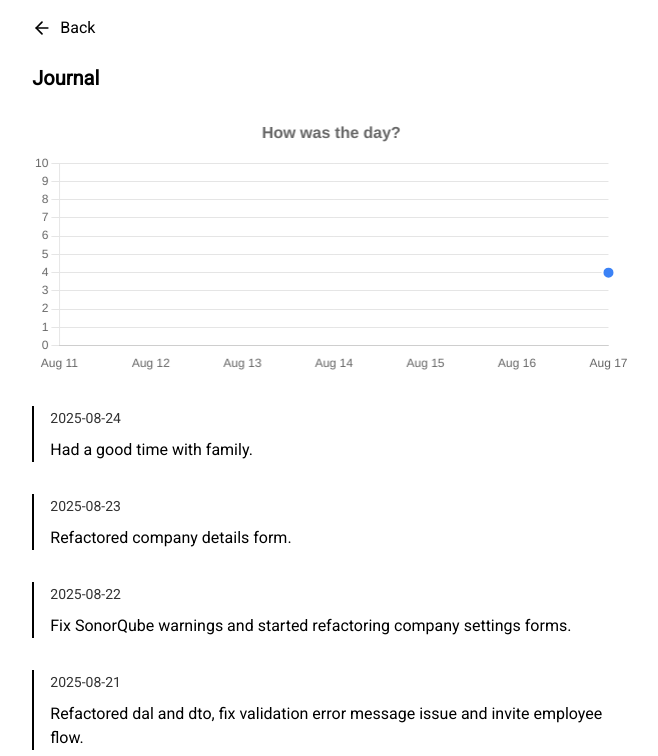
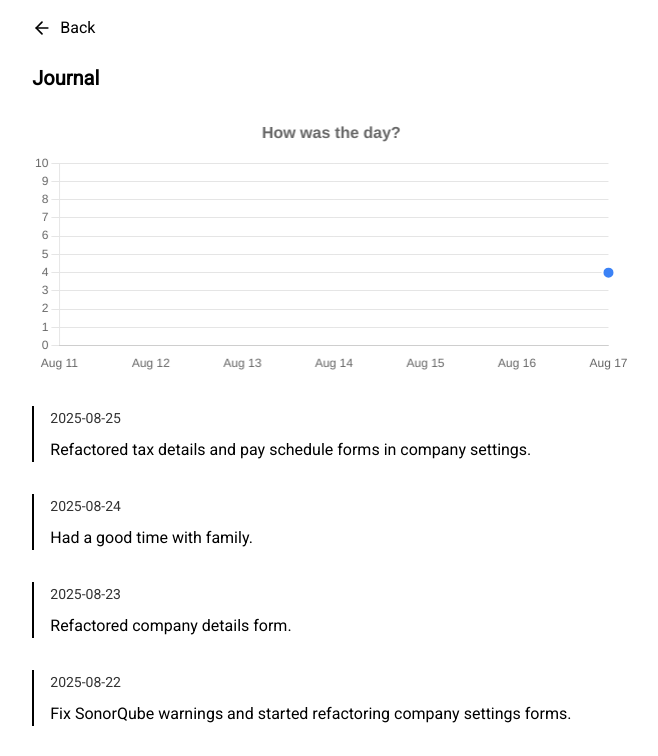
Before and after one commit to minamicode/minamicode.com, a Next.js app: page /journal in a window 1280 px wide. Shown: the top 756 px of the page, without its empty margins (309-967 px from the left). Built offline with nearby package versions, Linux system fonts and the light colour scheme.

Commit message:
add a journal entry

```diff
--- a/src/app/_components/JournalEntries.tsx
+++ b/src/app/_components/JournalEntries.tsx
@@ -8,6 +8,11 @@ type JournalEntry = {
 };
 
 const entries: JournalEntry[] = [
+  {
+    date: "2025-08-25",
+    text: "Refactored tax details and pay schedule forms in company settings.",
+    chart: 6,
+  },
   {
     date: "2025-08-24",
     text: "Had a good time with family.",
```
